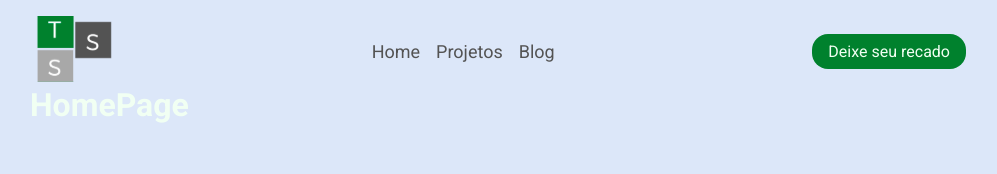
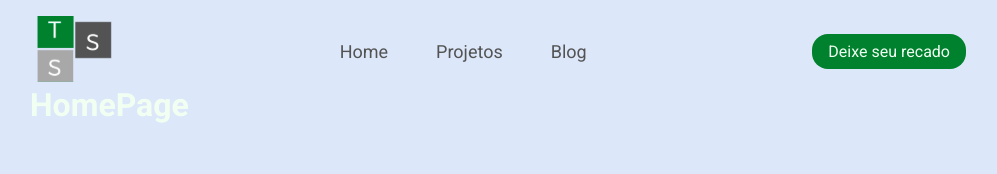
Before and after one commit to thiago-santanna/portifolio, a React (Vite) app: page / in a window 1280 px wide. Shown: the top 174 px of the page, without its empty margins (140-1137 px from the left). Built offline with nearby package versions, Linux system fonts and the light colour scheme.

Commit message:
ver1 menu finalizada

```diff
--- a/src/global.css
+++ b/src/global.css
@@ -17,7 +17,7 @@
 body {
   background: var(--green-200);
   color: var(--white);
-  width: 940px;
+  max-width: 940px;
   margin: 0 auto;
   -webkit-font-smoothing: antialiased;
 }
--- a/src/styles/HeaderNavBar.module.css
+++ b/src/styles/HeaderNavBar.module.css
@@ -10,7 +10,7 @@
 
 nav ul {
   display: flex;
-  gap: 1rem;
+  gap: 0.5rem;
   list-style: none;
   color: var(--gray-500);
 }
@@ -40,4 +40,8 @@ button:hover {
     padding: 8px 16px;
     font-size: large;
   }
+
+  nav ul {
+    gap: 3rem;
+  }
 }
```
